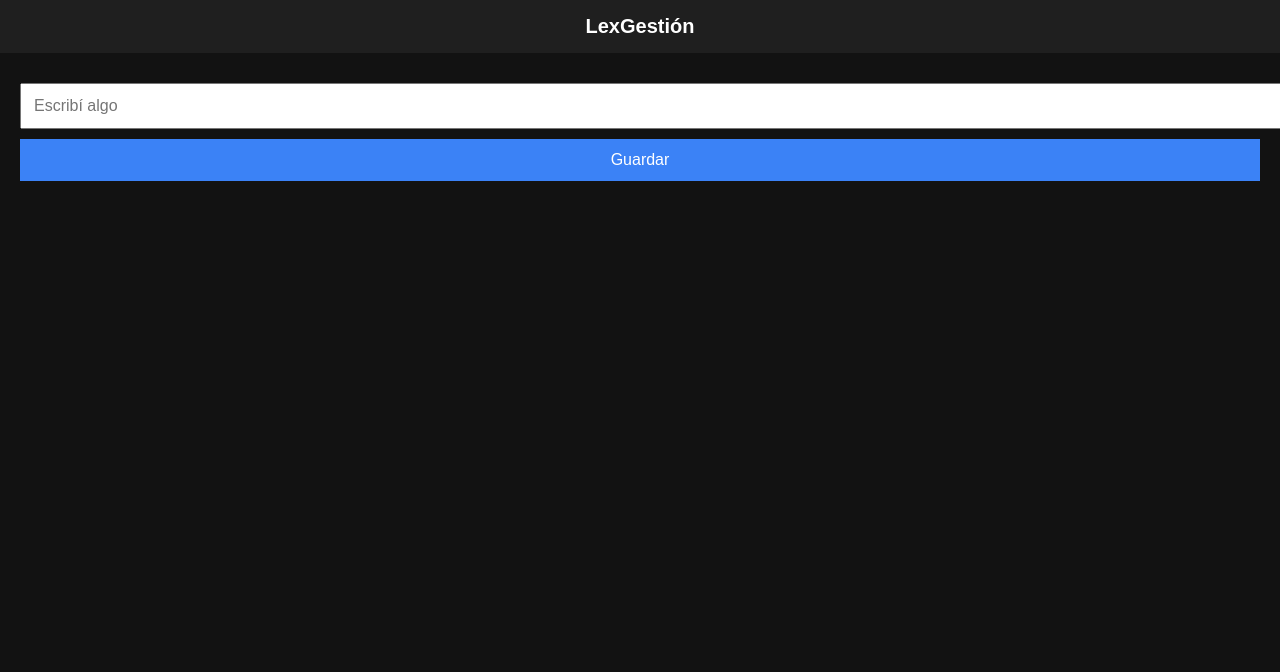
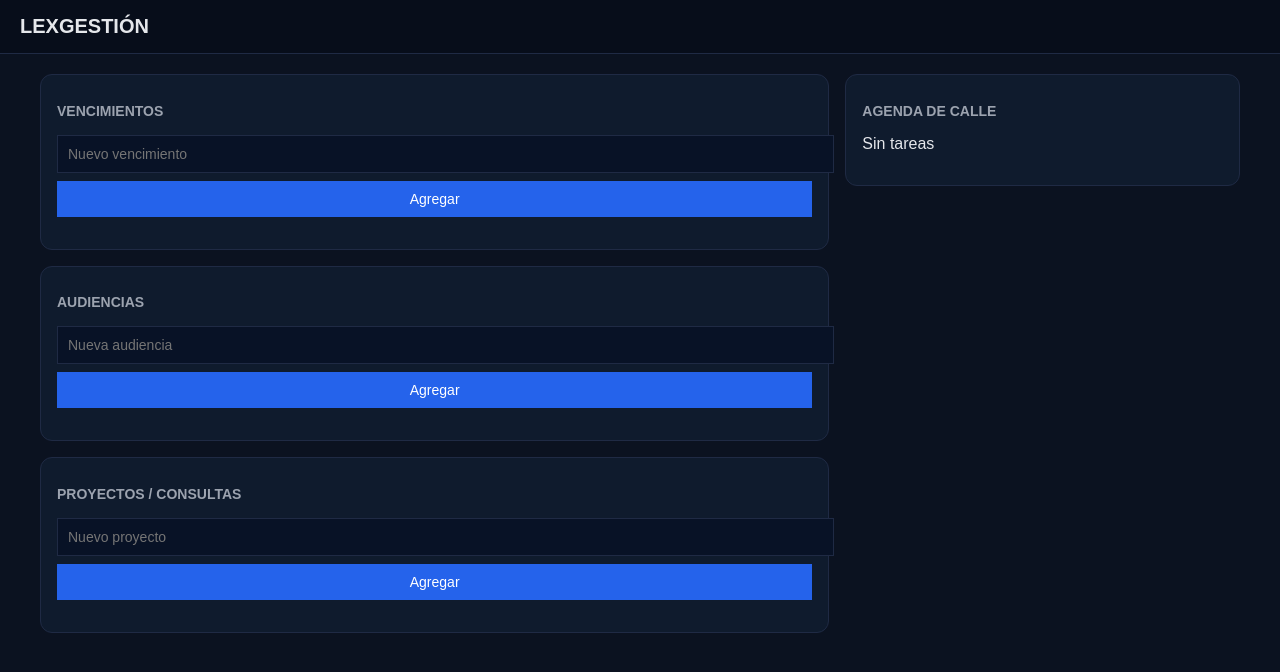
Before and after one commit to RomanXeneize/lexgestion, a plain HTML site: page index.html in a window 1280 px wide. Drawn offline with Linux system fonts and the light colour scheme.

Commit message:
Update index.html

```diff
--- a/index.html
+++ b/index.html
@@ -9,31 +9,60 @@
 body {
   margin: 0;
   font-family: Arial, sans-serif;
-      background: #121212;
-      color: #ffffff;
+  background: #0b1220;
+  color: #e5e7eb;
 }
 
 header {
-      background: #1f1f1f;
-      padding: 15px;
-      text-align: center;
+  background: #070d1a;
+  padding: 15px 20px;
   font-size: 20px;
   font-weight: bold;
+  border-bottom: 1px solid #1f2a44;
 }
 
 main {
   padding: 20px;
+  max-width: 1200px;
+  margin: auto;
+}
+
+h2 {
+  font-size: 14px;
+  text-transform: uppercase;
+  color: #9ca3af;
+  margin-bottom: 8px;
+}
+
+.grid {
+  display: grid;
+  grid-template-columns: 2fr 1fr;
+  gap: 16px;
+}
+
+.card {
+  background: #0f1b2d;
+  border: 1px solid #1f2a44;
+  border-radius: 12px;
+  padding: 16px;
+  margin-bottom: 16px;
 }
 
 input, button {
   width: 100%;
-      padding: 12px;
-      margin-top: 10px;
-      font-size: 16px;
+  padding: 10px;
+  margin-top: 8px;
+  font-size: 14px;
+}
+
+input {
+  background: #081226;
+  border: 1px solid #1f2a44;
+  color: white;
 }
 
 button {
-      background: #3b82f6;
+  background: #2563eb;
   border: none;
   color: white;
   cursor: pointer;
@@ -42,54 +71,114 @@
 ul {
   list-style: none;
   padding: 0;
+  margin-top: 10px;
 }
 
 li {
-      background: #1f1f1f;
-      padding: 10px;
-      margin-top: 8px;
+  background: #081226;
+  padding: 8px;
+  margin-top: 6px;
+  border-radius: 6px;
+  font-size: 14px;
 }
 </style>
 </head>
 
 <body>
 
-  <header>LexGestión</header>
+<header>LEXGESTIÓN</header>
 
 <main>
-    <input id="texto" placeholder="Escribí algo">
-    <button onclick="agregar()">Guardar</button>
+  <div class="grid">
 
-    <ul id="lista"></ul>
+    <div>
+      <div class="card">
+        <h2>Vencimientos</h2>
+        <input id="vencInput" placeholder="Nuevo vencimiento">
+        <button onclick="agregar('vencimientos','vencInput')">Agregar</button>
+        <ul id="vencimientos"></ul>
+      </div>
+
+      <div class="card">
+        <h2>Audiencias</h2>
+        <input id="audInput" placeholder="Nueva audiencia">
+        <button onclick="agregar('audiencias','audInput')">Agregar</button>
+        <ul id="audiencias"></ul>
+      </div>
+
+      <div class="card">
+        <h2>Proyectos / Consultas</h2>
+        <input id="projInput" placeholder="Nuevo proyecto">
+        <button onclick="agregar('proyectos','projInput')">Agregar</button>
+        <ul id="proyectos"></ul>
+      </div>
+    </div>
+
+    <div>
+      <div class="card">
+        <h2>Agenda de calle</h2>
+        <p>Sin tareas</p>
+      </div>
+    </div>
+
+  </div>
 </main>
 
 <script>
-  const lista = document.getElementById("lista");
+let db;
 
-  // Cargar datos guardados
-  const guardados = JSON.parse(localStorage.getItem("lexgestion")) || [];
-  guardados.forEach(texto => {
+const request = indexedDB.open("lexgestionDB", 1);
+
+request.onupgradeneeded = e => {
+  db = e.target.result;
+  ["vencimientos", "audiencias", "proyectos"].forEach(store => {
+    if (!db.objectStoreNames.contains(store)) {
+      db.createObjectStore(store, { keyPath: "id", autoIncrement: true });
+    }
+  });
+};
+
+request.onsuccess = e => {
+  db = e.target.result;
+  cargarTodo();
+};
+
+function agregar(storeName, inputId) {
+  const input = document.getElementById(inputId);
+  const texto = input.value.trim();
+  if (!texto) return;
+
+  const tx = db.transaction(storeName, "readwrite");
+  const store = tx.objectStore(storeName);
+  store.add({ texto, fecha: new Date().toISOString() });
+
+  tx.oncomplete = () => {
+    input.value = "";
+    cargar(storeName);
+  };
+}
+
+function cargar(storeName) {
+  const ul = document.getElementById(storeName);
+  ul.innerHTML = "";
+
+  const tx = db.transaction(storeName, "readonly");
+  const store = tx.objectStore(storeName);
+  store.openCursor().onsuccess = e => {
+    const cursor = e.target.result;
+    if (cursor) {
       const li = document.createElement("li");
-    li.textContent = texto;
-    lista.appendChild(li);
-  });
+      li.textContent = cursor.value.texto;
+      ul.appendChild(li);
+      cursor.continue();
+    }
+  };
+}
 
-  function agregar() {
-    const input = document.getElementById("texto");
-    const texto = input.value.trim();
-    if (texto === "") return;
-
-    const li = document.createElement("li");
-    li.textContent = texto;
-    lista.appendChild(li);
-
-    guardados.push(texto);
-    localStorage.setItem("lexgestion", JSON.stringify(guardados));
-
-    input.value = "";
+function cargarTodo() {
+  ["vencimientos", "audiencias", "proyectos"].forEach(cargar);
 }
 </script>
 
-
 </body>
 </html>
```
Lines whose indentation alone changed are shown as unchanged.
